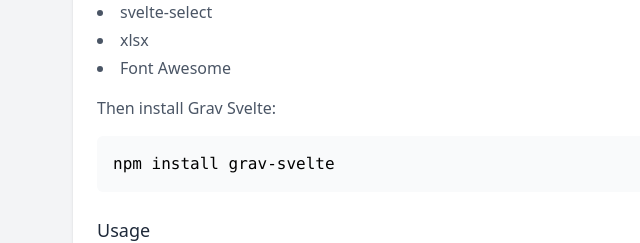
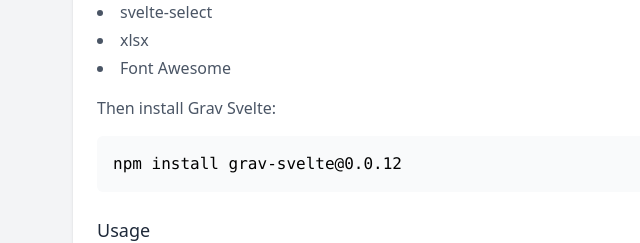
Before and after one commit to InvitafyDev/Grav_Svelte, a SvelteKit app: page / in a window 1280 px wide. Shown: the part 1140-1383 px from the top of the page, without its empty margins (151-791 px from the left). Built offline with nearby package versions, Linux system fonts and the light colour scheme.

Commit message:
Version 0.0.12 stable

```diff
--- a/package.json
+++ b/package.json
@@ -1,6 +1,6 @@
 {
 	"name": "grav-svelte",
-	"version": "0.0.11",
+	"version": "0.0.12",
 	"description": "A collection of Svelte components",
 	"license": "MIT",
 	"scripts": {
--- a/src/routes/+page.svelte
+++ b/src/routes/+page.svelte
@@ -155,7 +155,7 @@
             </ul>
             <p class="text-gray-600 my-4">Then install Grav Svelte:</p>
             <pre class="bg-gray-50 p-4 rounded-md overflow-x-auto mb-6">
-npm install grav-svelte</pre>
+npm install grav-svelte@0.0.12</pre>
 
             <h3 class="text-lg font-medium text-gray-800 mb-2">Usage</h3>
             <p class="text-gray-600 mb-4">
```
